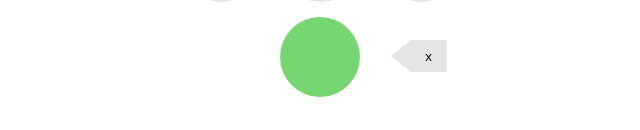
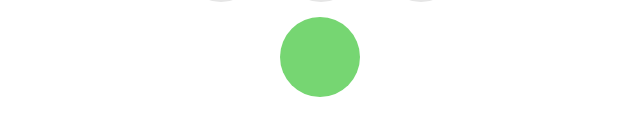
Before and after one commit to jehyungmin/phone-calling, a React (Create React App) app: page / in a window 1280 px wide. Shown: the part 493-623 px from the top of the page, without its empty margins (309-949 px from the left). Built offline with nearby package versions, Linux system fonts and the light colour scheme.

Commit message:
cancel button visible/invisible

```diff
--- a/src/App.js
+++ b/src/App.js
@@ -10,7 +10,6 @@ class App extends Component {
     this.state ={
       number: "",
       phonePad: [1, 2, 3, 4, 5, 6, 7, 8, 9, '*', 0, '#', '', '', 'x'],
-      nnn: "hhh",
     }
   }
 
@@ -45,7 +44,7 @@ class App extends Component {
     return (
       <div className="App">
         <CallNumber number={this.state.number} />
-        <PhoneNumberList onClick={this.handleCreate} padNum={this.state.phonePad}/>
+        <PhoneNumberList number={this.state.number} onClick={this.handleCreate} padNum={this.state.phonePad}/>
       </div>
     );
   }
--- a/src/Components/PhoneNumber/PhoneNumber.css
+++ b/src/Components/PhoneNumber/PhoneNumber.css
@@ -27,6 +27,32 @@
     background-color: #76D672;
 }
 
+.nullStyle{
+    background: #ffffff;
+    display: inline-block;
+    height: 32px;
+    margin-left: 30px;
+    margin-top: 23px;
+    position: relative;
+    width: 37px;
+    margin-right: 35px;
+    border:0;
+    outline: 0;
+    color:#ffffff
+}
+.nullStyle:before{
+    border-bottom: 16px solid transparent;
+    border-top: 16px solid transparent;
+    border-left: 0px solid transparent;
+    border-right: 20px solid #ffffff;
+    content: "";
+    height: 0px;
+    left: -19px;
+    position: absolute;
+    top: 0px;
+    width: 0;
+}
+
 .cancel {
     background: #E5E5E5;
     display: inline-block;
--- a/src/Components/PhoneNumber/PhoneNumber.js
+++ b/src/Components/PhoneNumber/PhoneNumber.js
@@ -1,18 +1,25 @@
 import React from 'react';
 import './PhoneNumber.css';
 
-const PhoneNumber = ({ eachNum, onClick, name }) => {
+const PhoneNumber = ({ eachNum, onClick, name, number }) => {
+    console.log(number.length);
+
 
     let styleName = "numStyle padNumerColor"
-    if(name === "NU"){
-        styleName = "NUColor numStyle "
-    }else if(name === "BS") {
-        styleName = "cancel"
-    }else if(name === "CALL") {
-        styleName = "callstyle numStyle"
+    if(number.length === 0 && name === "BS"){
+        styleName = "numStyle nullStyle"
     }else {
-        styleName = "numStyle padNumerColor"
+        if (name === "NU") {
+            styleName = "NUColor numStyle "
+        } else if (name === "BS") {
+            styleName = "cancel"
+        } else if (name === "CALL") {
+            styleName = "callstyle numStyle"
+        } else {
+            styleName = "numStyle padNumerColor"
+        }
     }
+
 
     return (
         <div>
--- a/src/Components/PhoneNumberList/PhoneNumberList.js
+++ b/src/Components/PhoneNumberList/PhoneNumberList.js
@@ -2,35 +2,35 @@ import React from 'react';
 import PhoneNumber from '../PhoneNumber/PhoneNumber';
 import './PhoneNumberList.css';
 
-const PhoneNumberList = ({ padNum, onClick}) => {
+const PhoneNumberList = ({ padNum, onClick, number}) => {
 
     return (
         <div >
 
             <div className="numberList" >
-                <PhoneNumber name="1" onClick={onClick} eachNum={padNum[0]} />
-                <PhoneNumber name="2" onClick={onClick} eachNum={padNum[1]} />
-                <PhoneNumber name="3" onClick={onClick} eachNum={padNum[2]} />
+                <PhoneNumber name="1" number={number} onClick={onClick} eachNum={padNum[0]} />
+                <PhoneNumber name="2" number={number} onClick={onClick} eachNum={padNum[1]} />
+                <PhoneNumber name="3" number={number} onClick={onClick} eachNum={padNum[2]} />
             </div>
             <div className="numberList">
-                <PhoneNumber name="4" onClick={onClick} eachNum={padNum[3]} />
-                <PhoneNumber name="5" onClick={onClick} eachNum={padNum[4]} />
-                <PhoneNumber name="6" onClick={onClick} eachNum={padNum[5]} />
+                <PhoneNumber name="4" number={number} onClick={onClick} eachNum={padNum[3]} />
+                <PhoneNumber name="5" number={number} onClick={onClick} eachNum={padNum[4]} />
+                <PhoneNumber name="6" number={number} onClick={onClick} eachNum={padNum[5]} />
             </div>
             <div className="numberList">
-                <PhoneNumber name="7" onClick={onClick} eachNum={padNum[6]} />
-                <PhoneNumber name="8" onClick={onClick} eachNum={padNum[7]} />
-                <PhoneNumber name="9" onClick={onClick} eachNum={padNum[8]} />
+                <PhoneNumber name="7" number={number} onClick={onClick} eachNum={padNum[6]} />
+                <PhoneNumber name="8" number={number} onClick={onClick} eachNum={padNum[7]} />
+                <PhoneNumber name="9" number={number} onClick={onClick} eachNum={padNum[8]} />
             </div>
             <div className="numberList">
-                <PhoneNumber name="*" onClick={onClick} eachNum={padNum[9]} />
-                <PhoneNumber name="0" onClick={onClick} eachNum={padNum[10]} />
-                <PhoneNumber name="#" onClick={onClick} eachNum={padNum[11]} />
+                <PhoneNumber name="*" number={number} onClick={onClick} eachNum={padNum[9]} />
+                <PhoneNumber name="0" number={number} onClick={onClick} eachNum={padNum[10]} />
+                <PhoneNumber name="#" number={number} onClick={onClick} eachNum={padNum[11]} />
             </div>
             <div className="numberList">
-                <PhoneNumber name="NU" onClick={onClick} eachNum={padNum[12]} />
-                <PhoneNumber name="CALL" onClick={onClick} eachNum={padNum[13]} />
-                <PhoneNumber name="BS" onClick={onClick} eachNum={padNum[14]} />
+                <PhoneNumber name="NU" number={number} onClick={onClick} eachNum={padNum[12]} />
+                <PhoneNumber name="CALL" number={number} onClick={onClick} eachNum={padNum[13]} />
+                <PhoneNumber name="BS" number={number} onClick={onClick} eachNum={padNum[14]} />
             </div>
 
         </div>
```
